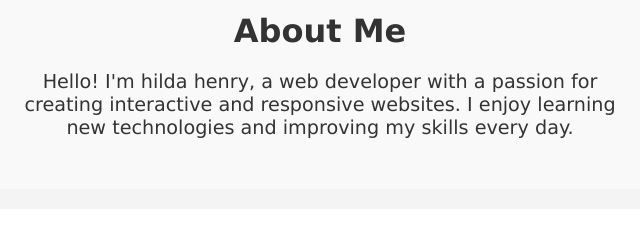
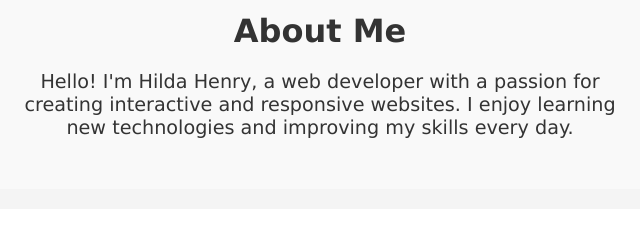
Before and after one commit to Bright72-Tech/bright-web-solutions, a plain HTML site: page index.html in a window 1280 px wide. Shown: the part 508-748 px from the top of the page, 320-960 px from the left. Drawn offline with Linux system fonts and the light colour scheme.

Commit message:
name change

```diff
--- a/index.html
+++ b/index.html
@@ -56,7 +56,7 @@
 
         <section id="about">
           <h2>About Me</h2>
-          <p>Hello! I'm hilda henry, a web developer with a passion for creating interactive and responsive websites. I enjoy learning new technologies and improving my skills every day.</p>
+          <p>Hello! I'm Hilda Henry, a web developer with a passion for creating interactive and responsive websites. I enjoy learning new technologies and improving my skills every day.</p>
         </section>
 
         <section id="portfolio" class="portfolio">
```
Also changed, not shown: day 1/index.html (+1 -1 lines).
